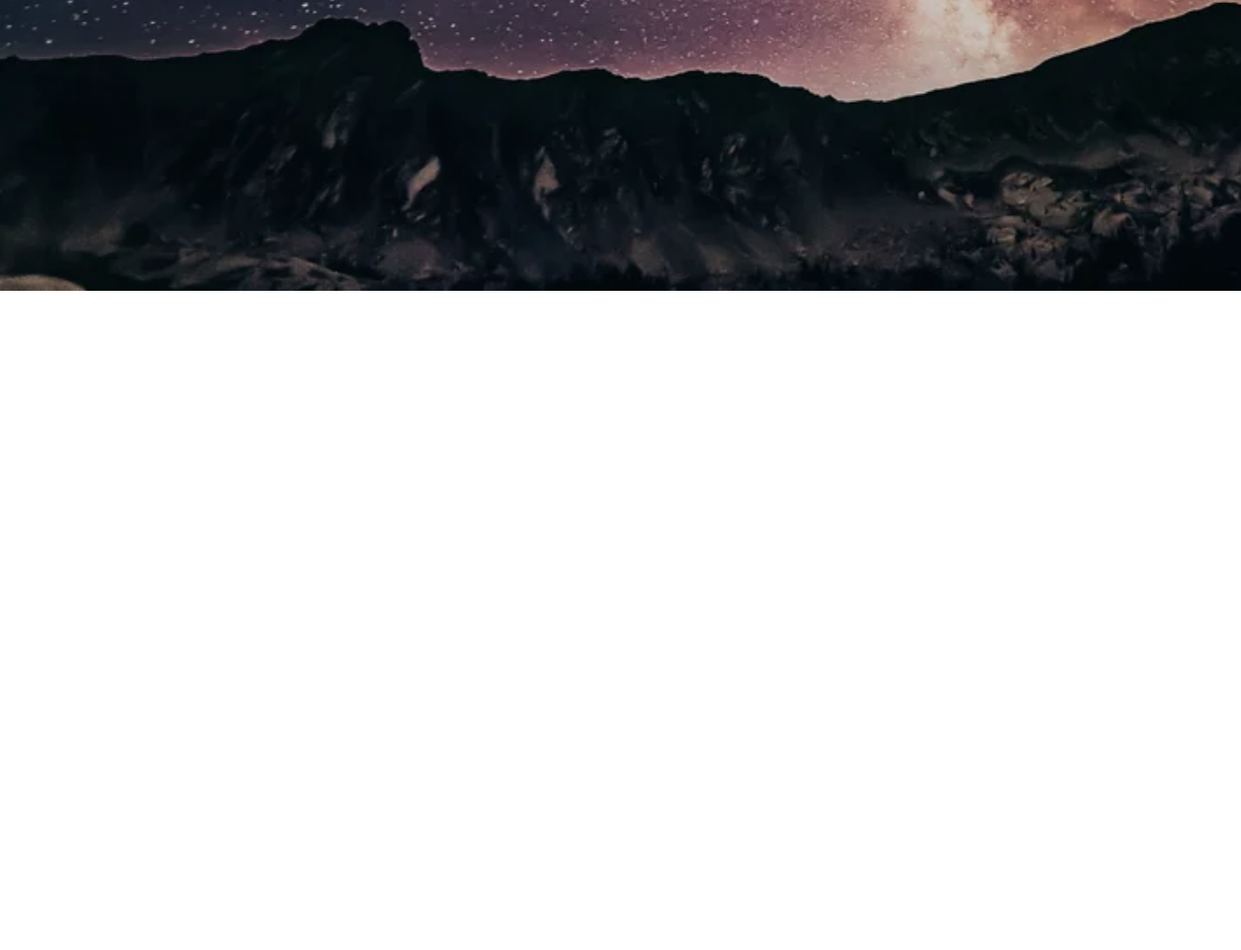
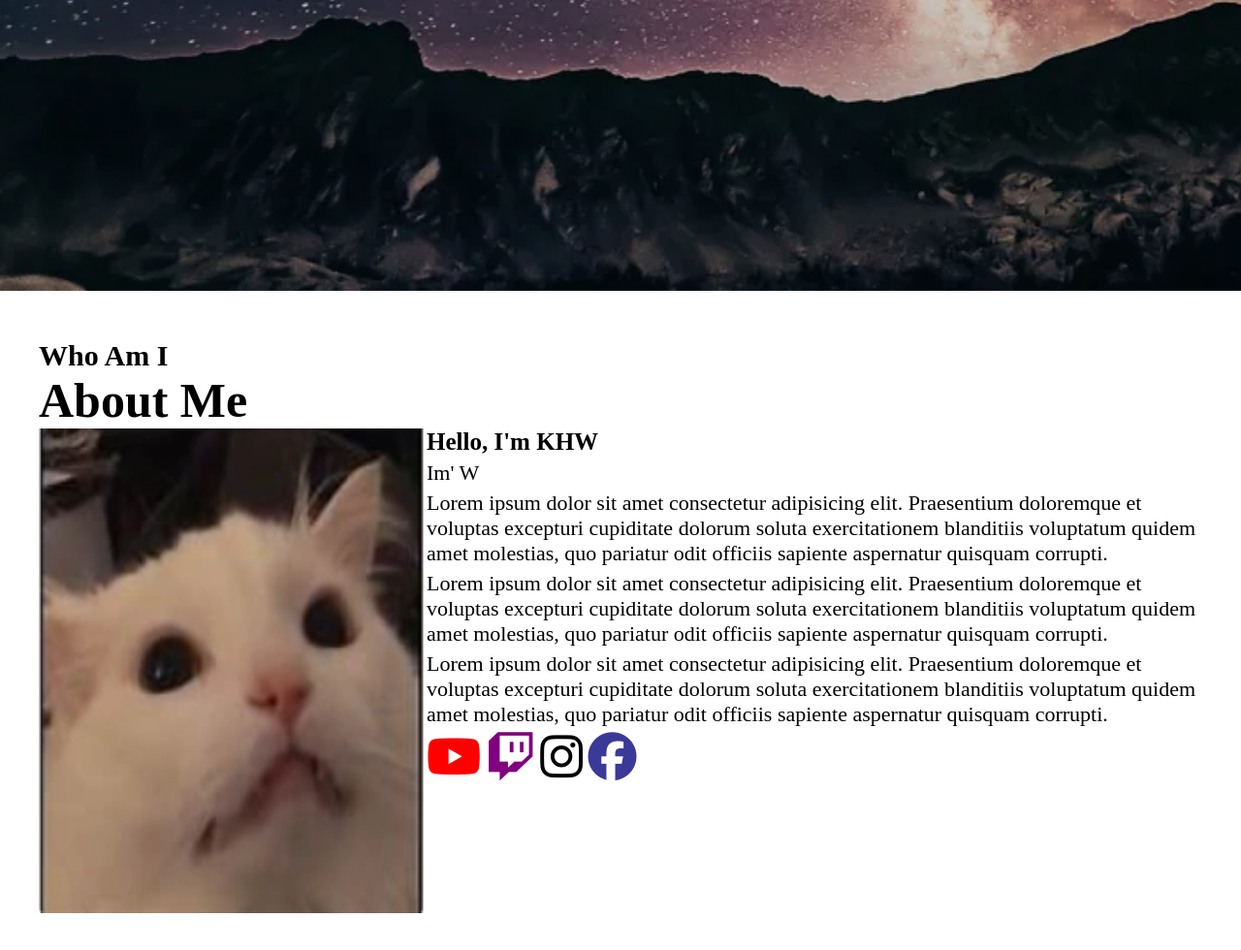
Before and after one commit to cuteybongpal/test, a plain HTML site: page index.html in a window 1280 px wide. Shown: the part 900-1880 px from the top of the page at 97% size. Before the commit the page ends 1200 px from the top, so only its background shows below. Drawn offline with Linux system fonts and the light colour scheme.

Commit message:
Add files via upload

```diff
--- a/index.html
+++ b/index.html
@@ -4,6 +4,7 @@
     <meta charset="UTF-8">
     <meta name="viewport" content="width=device-width, initial-scale=1.0">
     <link rel="stylesheet" href="style.css">
+    <link rel="stylesheet" href="https://cdnjs.cloudflare.com/ajax/libs/font-awesome/6.6.0/css/all.min.css" integrity="sha512-Kc323vGBEqzTmouAECnVceyQqyqdsSiqLQISBL29aUW4U/M7pSPA/gEUZQqv1cwx4OnYxTxve5UMg5GT6L4JJg==" crossorigin="anonymous" referrerpolicy="no-referrer" />
     <title>KHW</title>
 </head>
 <body>
@@ -13,7 +14,8 @@
                 KHW
             </div>
             <ul class="menu">
-                <li><a href="#">About</a></li>
+
+                <li><a href="#about">About</a></li>
                 <li><a href="#">Skills</a></li>
                 <li><a href="#">Projects</a></li>
                 <li><a href="#">Contact</a></li>
@@ -27,6 +29,25 @@
             </p>
             <button>Download CV</button>
         </div>
+        <div class="about" id = "about">
+            <h2>Who Am I</h2>
+            <h1>About Me</h1>
+            <div class="contents">
+                <div class="left">
+                    <img src="Thurston_Waffles.webp">
+                </div>
+                <div class="right">
+                    <h3>Hello,  I'm KHW</h3>
+                    <ul>
+                        <li>Im' W</li>
+                        <li>Lorem ipsum dolor sit amet consectetur adipisicing elit. Praesentium doloremque et voluptas excepturi cupiditate dolorum soluta exercitationem blanditiis voluptatum quidem amet molestias, quo pariatur odit officiis sapiente aspernatur quisquam corrupti.</li>
+                        <li>Lorem ipsum dolor sit amet consectetur adipisicing elit. Praesentium doloremque et voluptas excepturi cupiditate dolorum soluta exercitationem blanditiis voluptatum quidem amet molestias, quo pariatur odit officiis sapiente aspernatur quisquam corrupti.</li>
+                        <li>Lorem ipsum dolor sit amet consectetur adipisicing elit. Praesentium doloremque et voluptas excepturi cupiditate dolorum soluta exercitationem blanditiis voluptatum quidem amet molestias, quo pariatur odit officiis sapiente aspernatur quisquam corrupti.</li>
+                        <li><i class="fa-brands fa-youtube"></i>     <i class="fa-brands fa-twitch"></i>     <i class="fa-brands fa-instagram"></i>     <i class="fa-brands fa-facebook"></i></li>
+                    </ul>
+                </div>
+            </div>
+        </div>
     </div>
 </body>
 </html>
--- a/style.css
+++ b/style.css
@@ -10,6 +10,9 @@ a{
 }
 li{
     list-style-type: none;
+}
+html{
+    scroll-behavior: smooth;
 }
 .container{
     width: 100%;
@@ -88,3 +91,53 @@ header{
 
     cursor: pointer;
 }
+.about{
+    width: 1200px;
+    height: 800px;
+    margin: 0 auto;
+    margin-top: 450px;
+    color: black;
+}
+.about h2{
+    font-size: 30px;
+}
+.about h1{
+    font-size: 50px;
+}
+.about .contents{
+    width: 100%;
+    height: 500px;
+
+    display: flex;
+}
+.about .left{
+    width: 400px;
+    height: 500px;
+}
+.about .right{
+    width: 800px;
+    height: 500px;
+}
+.about img{
+    width: 400px;
+    height: 500px;
+}
+.about .right h3{
+    font-size: 25px;
+}
+.about .right li{
+    font-size: 22px;
+    margin-top: 5px;
+}
+.fa-brands{
+    font-size: 50px;
+}
+.fa-youtube{
+    color: red;
+}
+.fa-twitch{
+    color: purple;
+}
+.fa-facebook{
+    color: #3b3998;
+}
```
Also changed, not shown: Thurston_Waffles.webp (added).
